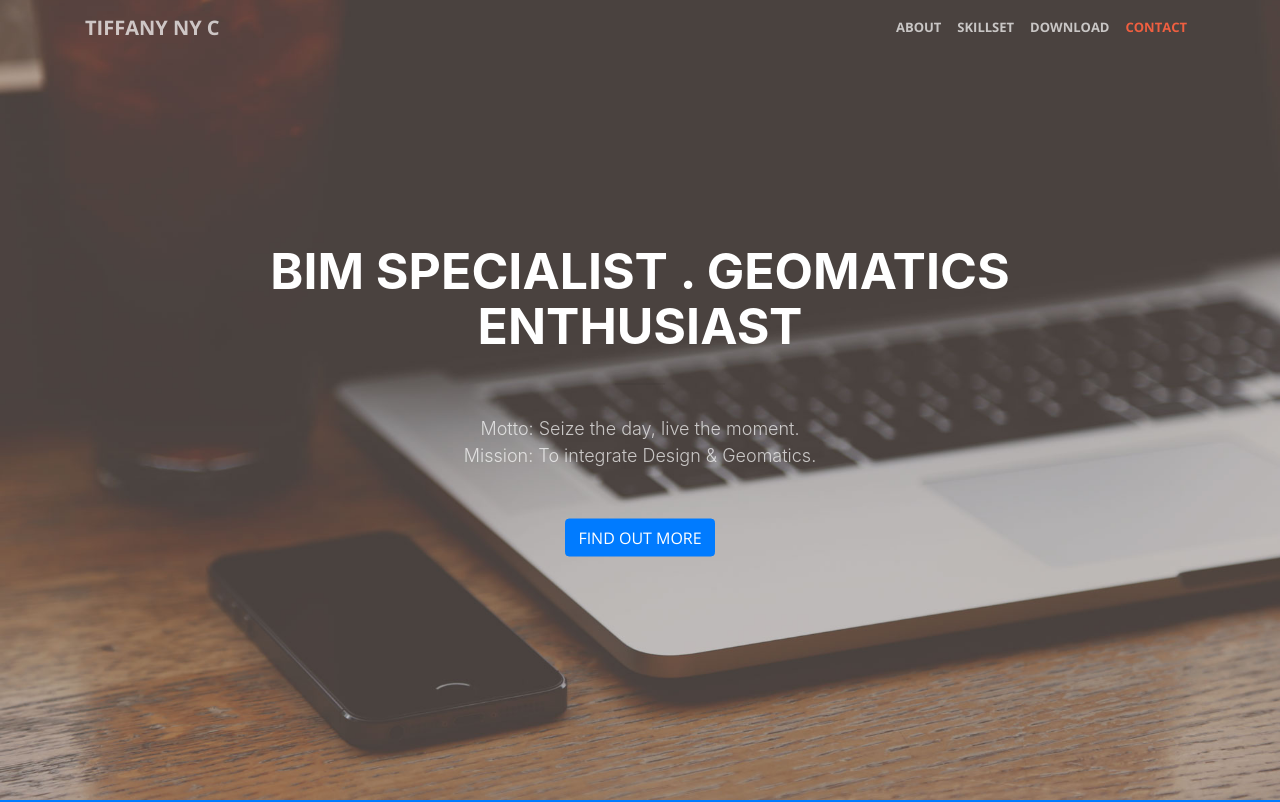
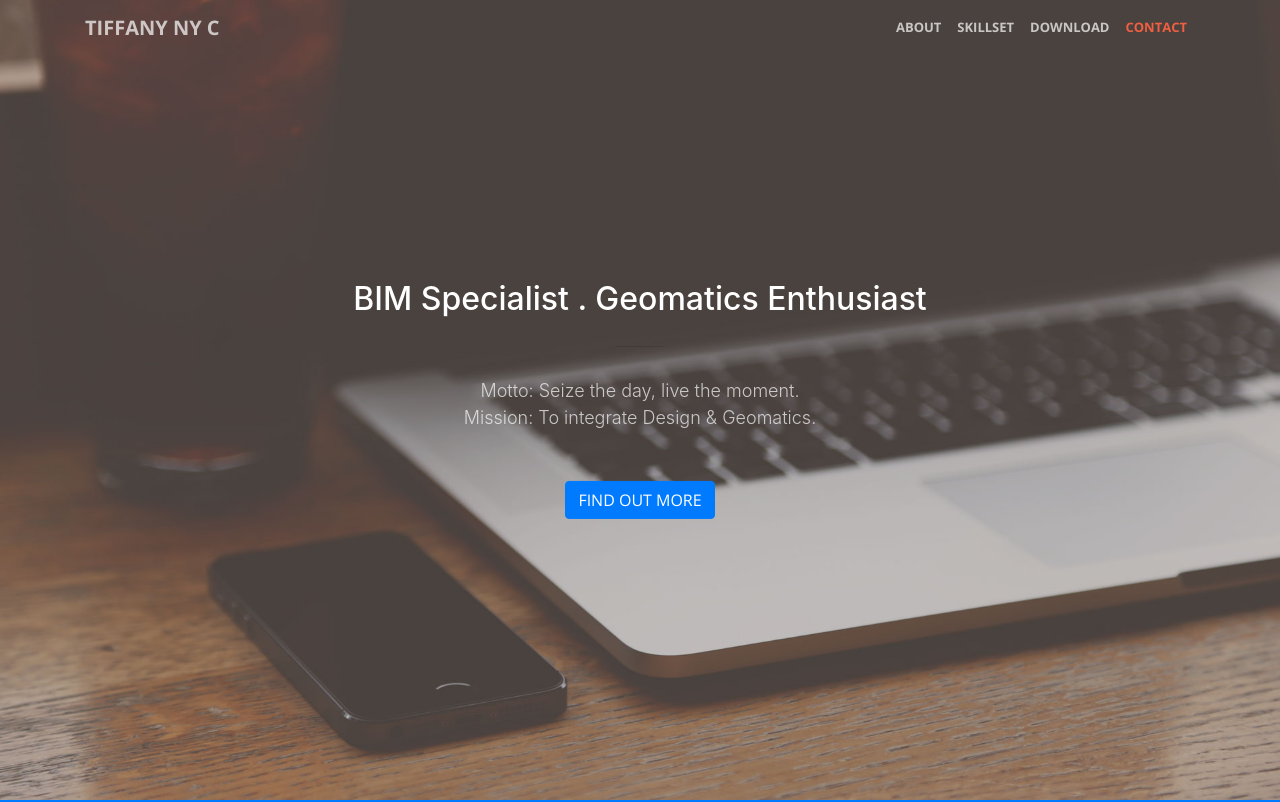
Before and after one commit to cnytiffany/cnytiffany.github.io, a website with bundled scripts: page index.html in a window 1280 px wide. Shown: the top 802 px of the page. Built offline with nearby package versions, Linux system fonts and the light colour scheme.

Commit message:
Update index.html

```diff
--- a/index.html
+++ b/index.html
@@ -57,7 +57,7 @@
     <header class="masthead">
       <div class="header-content">
         <div class="header-content-inner">
-          <h1 id="homeHeading">BIM Specialist . Geomatics Enthusiast</h1>
+          <h2 id="homeHeading">BIM Specialist . Geomatics Enthusiast</h2>
           <hr>
           <p>Motto: Seize the day, live the moment.<br>Mission: To integrate Design & Geomatics.</p>
           <a class="btn btn-primary btn-xl js-scroll-trigger" href="#about">Find Out More</a>
```
